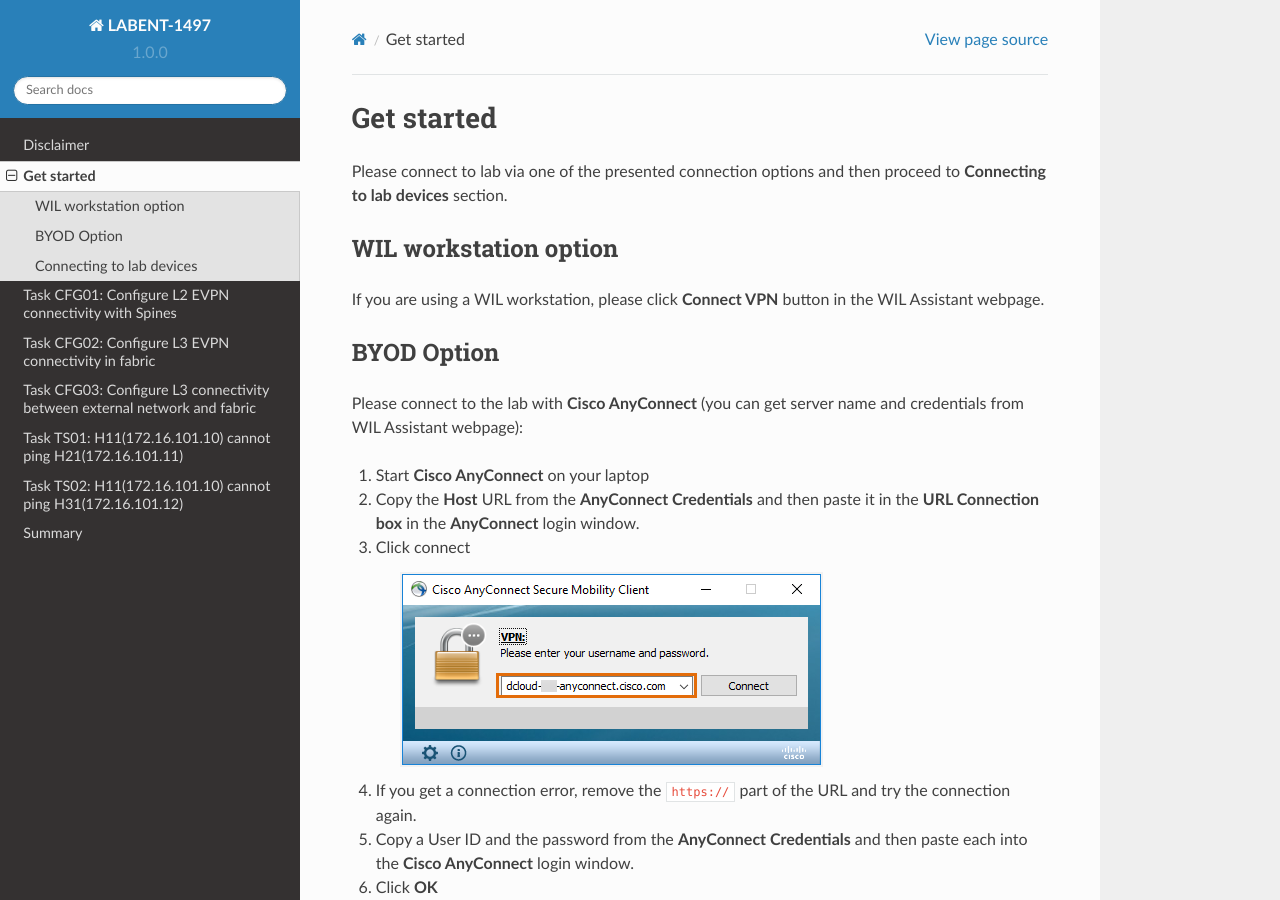
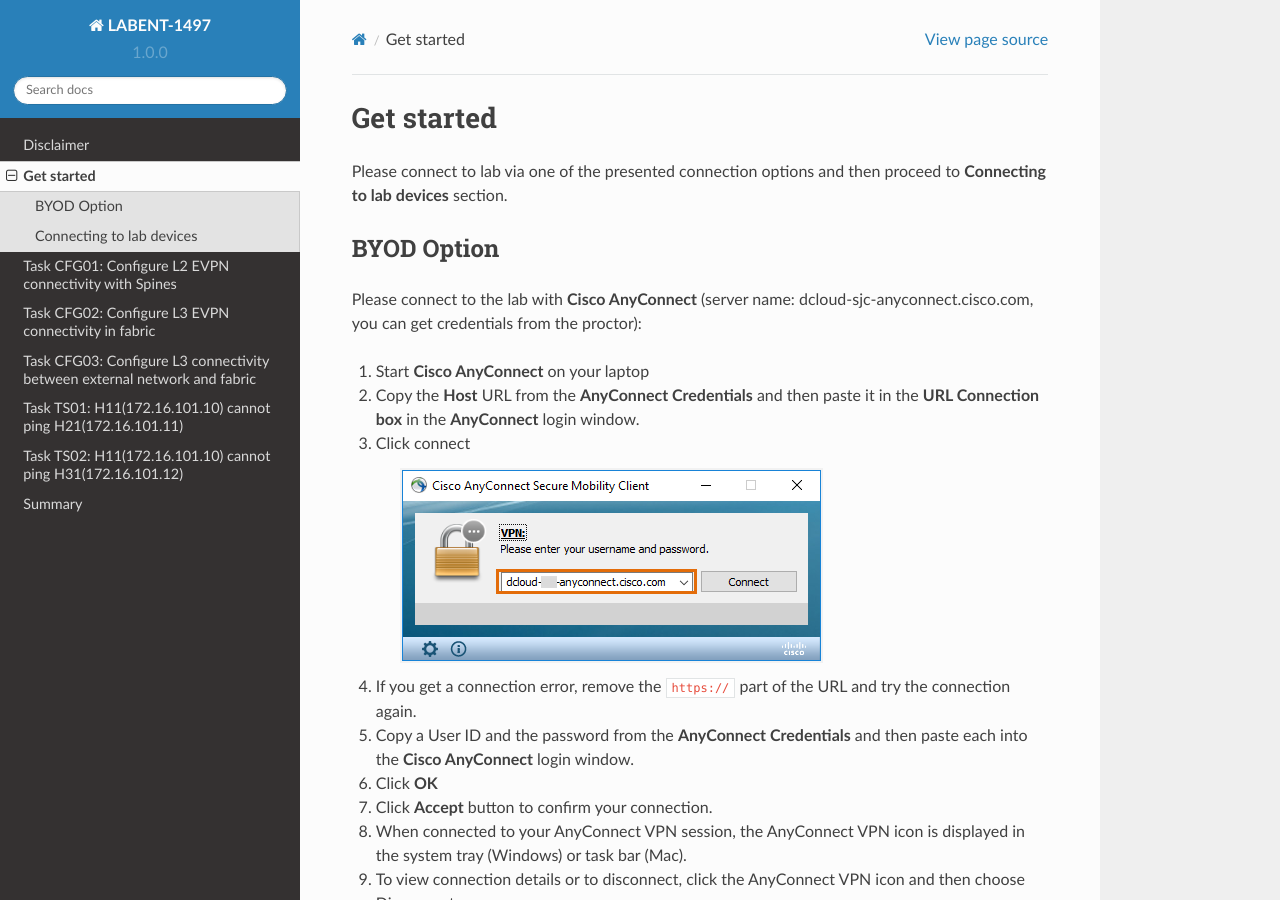
Before and after one commit to dvishchu/labent-1497, a Sphinx documentation site: the page built from docs/source/intro.rst, in a window 1280 px wide and 900 px high. Built offline with Sphinx 7.4.7 and the Read the Docs theme 2.0.0, drawn with Linux system fonts in a browser that asks for light colours.

Commit message:
Update intro.rst
TAC Workshop 2023 commit

```diff
--- a/docs/source/intro.rst
+++ b/docs/source/intro.rst
@@ -3,15 +3,10 @@
 
 Please connect to lab via one of the presented connection options and then proceed to **Connecting to lab devices** section.
 
-WIL workstation option
-**********************
-
-If you are using a WIL workstation, please click **Connect VPN** button in the WIL Assistant webpage.
-
 BYOD Option
 ***********
 
-Please connect to the lab with **Cisco AnyConnect** (you can get server name and credentials from WIL Assistant webpage):
+Please connect to the lab with **Cisco AnyConnect** (server name: dcloud-sjc-anyconnect.cisco.com, you can get credentials from the proctor):
 
 #. Start **Cisco AnyConnect** on your laptop
 #. Copy the **Host** URL from the **AnyConnect Credentials** and then paste it in the **URL Connection box** in the **AnyConnect** login window.
```
